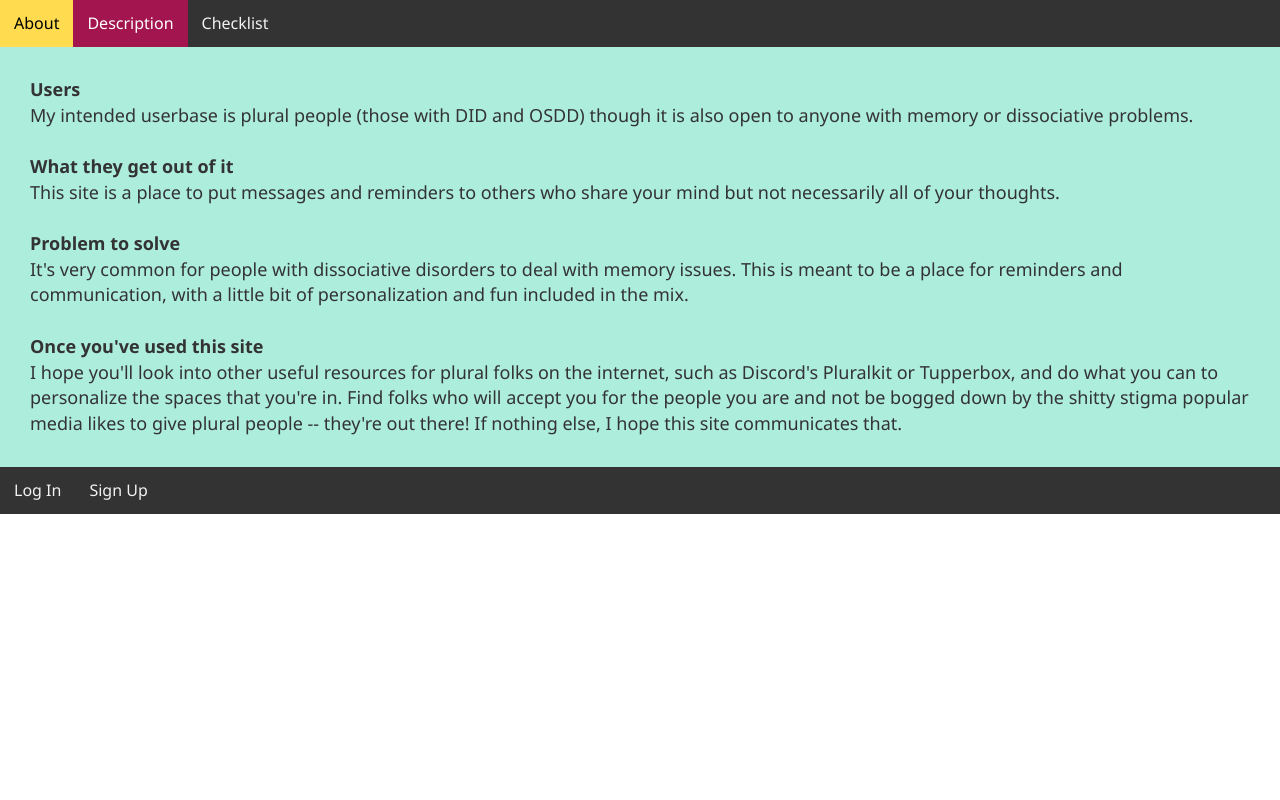
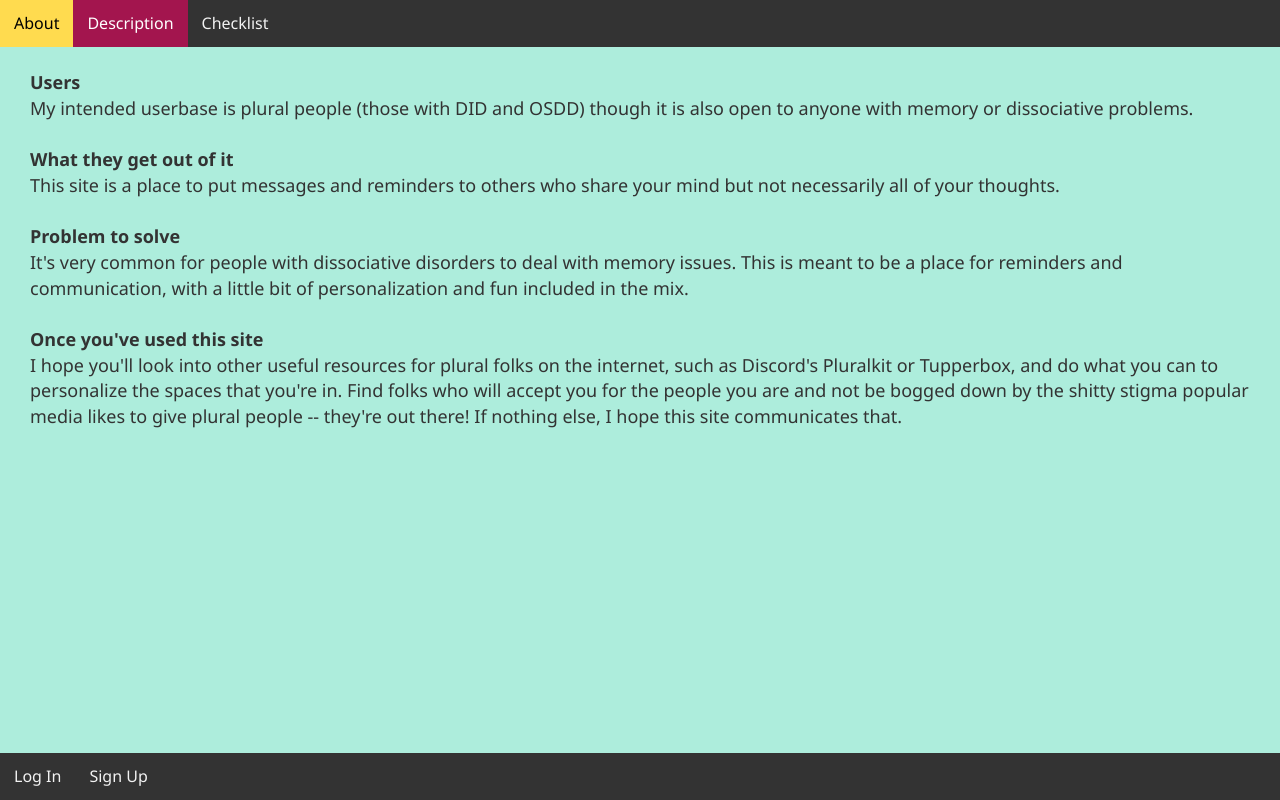
Before and after one commit to cedwards57/systerly, a Flask app: page /desc in a window 1280 px wide. Run offline with Flask 2, Linux system fonts and the light colour scheme; some libraries are stand-ins or nearby versions.

Commit message:
menu fix

```diff
--- a/static/css/base.css
+++ b/static/css/base.css
@@ -14,6 +14,7 @@ body {
     margin: 0;
     padding: 0;
     min-height: 100%;
+    background-color: var(--color1);
 }
 
 .nav {
@@ -40,8 +41,7 @@ body {
 }
 
 .main {
-    padding: 30px;
-    background-color: var(--color1);
+    padding: 70px 30px;
     min-height: 400px;
 }
 
@@ -59,3 +59,19 @@ body {
 .logtext {
     margin-top: 10px;
 }
+
+header {
+    position: fixed;
+    top: 0px;
+    left: 0px;
+    right: 0px;
+    z-index: 1;
+}
+
+footer {
+    position: fixed;
+    bottom: 0px;
+    left: 0px;
+    right: 0px;
+    z-index: 1;
+}
```
